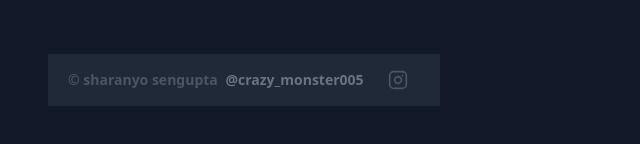
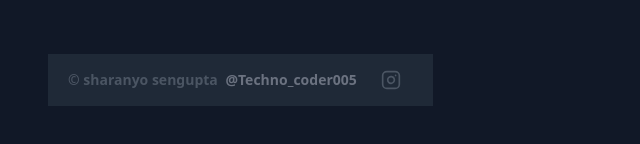
Before and after one commit to Maharaj500/cortana.github.io, a plain HTML site: page step4.html in a window 1280 px wide. Shown: the part 688-832 px from the top of the page, 248-888 px from the left. Drawn offline with nearby package versions, Linux system fonts and the light colour scheme.

Commit message:
Update step4.html

```diff
--- a/step4.html
+++ b/step4.html
@@ -173,7 +173,7 @@
         <div class="bg-gray-800">
           <div class="container mx-auto py-4 px-5 flex flex-wrap flex-col sm:flex-row">
             <p class="text-gray-600 text-sm text-center sm:text-left">© sharanyo sengupta
-              <a href="https://www.instagram.com/crazy_monster005/" rel="noopener noreferrer" class="text-gray-500 ml-1" target="_blank">@crazy_monster005</a>
+              <a href="https://www.instagram.com/Techno_coder005/" rel="noopener noreferrer" class="text-gray-500 ml-1" target="_blank">@Techno_coder005</a>
             </p>
             <span class="inline-flex sm:ml-auto sm:mt-0 mt-2 justify-center sm:justify-start">
               <a class="text-gray-600">
```
